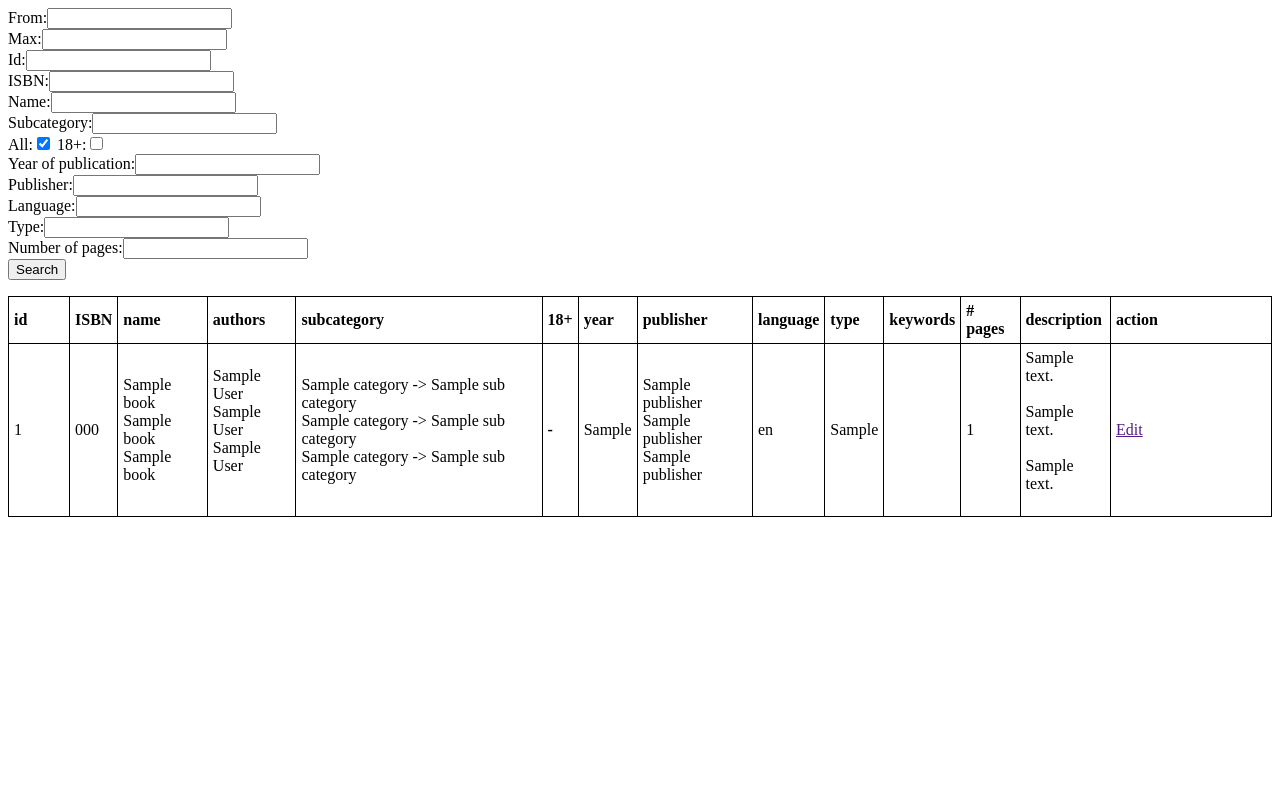
After one commit to Uaman/NextBook, a Java web app: template src/main/webapp/WEB-INF/views/admin/books/manage-books.jsp in a window 1280 px wide. The commit adds this page. Run offline with Tomcat 11, a stand-in JSP engine, Linux system fonts and the light colour scheme; the template is opened without the code that fills it: most values are stand-ins (such as "Sample title", 1, 10 or a date in 2020).

Commit message:
books output for admin
-"manage books" page

```diff
--- a/src/main/resources/messages.properties
+++ b/src/main/resources/messages.properties
@@ -14,6 +14,8 @@ user.edit.password.new.password = New password:
 user.edit.password.new.password.confirm = Confirm new password:
 
 authors.manageAuthors = Manage authors
+
+books.manageBooks = Manage books
 
 publishers.managePublishers = Manage publishers
 
--- /dev/null
+++ b/src/main/webapp/WEB-INF/views/admin/books/manage-books.jsp
@@ -0,0 +1,135 @@
+<%--
+  Created by IntelliJ IDEA.
+  User: Polomani
+  Date: 03.08.2015
+  Time: 16:47
+  To change this template use File | Settings | File Templates.
+--%>
+<%@ page contentType="text/html;charset=UTF-8" language="java" %>
+<%@ taglib prefix="c" uri="http://java.sun.com/jsp/jstl/core" %>
+
+<html>
+<head>
+  <title>Books-manager</title>
+  <style>
+    table{
+      width: 100%;
+    }
+    table, th, td{
+      border: 1px solid black;
+      text-align: left;
+    }
+    th, td{
+      padding: 5px;
+    }
+  </style>
+</head>
+<body>
+
+<form id="filterForm">
+  <label>From:<input type="text" id="from"/></label> <br />
+  <label>Max:<input type="text" id="max"/></label> <br />
+  <label>Id:<input type="text" id="id"/></label> <br />
+  <label>ISBN:<input type="text" id="isbn"/></label> <br />
+  <label>Name:<input type="text" id="name"/></label> <br />
+  <label>Subcategory:<input type="text" id="subCategory"/></label> <br />
+  <label>All:<input type="checkbox" id="all" checked></label> <label>18+:<input type="checkbox" id="eighteenPlus"></label> <br />
+  <label>Year of publication:<input type="text" id="yearOfPublication"/></label> <br />
+  <label>Publisher:<input type="text" id="publisher"/></label> <br />
+  <label>Language:<input type="text" id="language"/></label> <br />
+  <label>Type:<input type="text" id="typeOfBook"/></label> <br />
+  <label>Number of pages:<input type="text" id="numberOfPages"/></label> <br />
+  <input value="Search" type="submit">
+</form>
+
+<table style="border-collapse:collapse;" width="100%" id="added">
+  <tr>
+    <th width="50px">id</th>
+    <th>ISBN</th>
+    <th>name</th>
+    <th>authors</th>
+    <th>subcategory</th>
+    <th width="20px">18+</th>
+    <th>year</th>
+    <th>publisher</th>
+    <th>language</th>
+    <th>type</th>
+    <th>keywords</th>
+    <th># pages</th>
+    <th>description</th>
+    <th width="150px">action</th>
+  </tr>
+  <tbody>
+  <c:forEach var="book" items="${books}">
+    <tr>
+      <td>
+          ${book.id}
+      </td>
+      <td>
+          ${book.isbn}
+      </td>
+      <td>
+          ${book.uaName}<br />
+          ${book.ruName}<br />
+          ${book.enName}<br />
+      </td>
+      <td>
+        <c:forEach items="${book.authors}" var="author">
+          ${author.firstNameUa} ${author.lastNameUa}<br />
+          ${author.firstNameRu} ${author.lastNameRu}<br />
+          ${author.firstNameEn} ${author.lastNameEn}<br /><br />
+        </c:forEach>
+      </td>
+      <td>
+          ${book.subCategory.category.nameUa} -> ${book.subCategory.nameUa}<br />
+          ${book.subCategory.category.nameRu} -> ${book.subCategory.nameRu}<br />
+          ${book.subCategory.category.nameEn} -> ${book.subCategory.nameEn}<br />
+      </td>
+      <td>
+        <b>
+          <c:choose>
+            <c:when test="${book.eighteenPlus==true}">
+              +
+            </c:when>
+            <c:otherwise>
+              -
+            </c:otherwise>
+          </c:choose>
+        </b>
+      </td>
+      <td>
+          ${book.yearOfPublication}
+      </td>
+      <td>
+          ${book.publisher.nameUa}<br />
+          ${book.publisher.nameRu}<br />
+          ${book.publisher.nameEn}<br />
+      </td>
+      <td>
+          ${book.language}
+      </td>
+      <td>
+          ${book.typeOfBook}
+      </td>
+      <td>
+        <c:forEach items="${book.keywords}" var="keyword">
+          ${keyword.keyword}
+        </c:forEach>
+      </td>
+      <td>
+          ${book.numberOfPages}
+      </td>
+      <td>
+          ${book.descriptionUa}<br /><br />
+          ${book.descriptionRu}<br /><br />
+          ${book.descriptionEn}<br /><br />
+      </td>
+      <td>
+        <a href="">Edit</a>
+      </td>
+    </tr>
+  </c:forEach>
+  </tbody>
+</table>
+</body>
+</html>
--- a/src/main/webapp/WEB-INF/views/admin/publishers/manage-users.jsp
+++ b/src/main/webapp/WEB-INF/views/admin/publishers/manage-users.jsp
@@ -20,11 +20,6 @@
     }
     th, td{
       padding: 5px;
-    }
-    .sinput
-    {
-      width:100%;
-      height:100%;
     }
   </style>
 </head>
--- a/src/main/webapp/WEB-INF/views/admin/publishers/publishers-admin.jsp
+++ b/src/main/webapp/WEB-INF/views/admin/publishers/publishers-admin.jsp
@@ -24,11 +24,6 @@
     }
     th, td{
       padding: 5px;
-    }
-    .sinput
-    {
-      width:100%;
-      height:100%;
     }
   </style>
 </head>
--- a/src/main/webapp/WEB-INF/views/main/index.jsp
+++ b/src/main/webapp/WEB-INF/views/main/index.jsp
@@ -36,6 +36,7 @@
     </security:authorize>
 
     <security:authorize access="hasRole('ROLE_ADMIN')">
+        <li><a href="/admin/books/all"><spring:message code="books.manageBooks" /></a></li>
         <li><a href="/admin/users/all"><spring:message code="users.manageUsers" /></a></li>
         <li><a href="/admin/authors/all"><spring:message code="authors.manageAuthors" /></a></li>
         <li><a href="/admin/publishers/all"><spring:message code="publishers.managePublishers" /></a></li>
--- a/src/main/webapp/WEB-INF/views/users/profile.jsp
+++ b/src/main/webapp/WEB-INF/views/users/profile.jsp
@@ -27,6 +27,7 @@
         </security:authorize>
 
         <security:authorize access="hasRole('ROLE_ADMIN')">
+            <li><a href="/admin/books/all"><spring:message code="books.manageBooks" /></a></li>
             <li><a href="/admin/users/all"><spring:message code="users.manageUsers" /></a></li>
             <li><a href="/admin/authors/all"><spring:message code="authors.manageAuthors" /></a></li>
             <li><a href="/admin/publishers/all"><spring:message code="publishers.managePublishers" /></a></li>
```
Also changed, not shown: src/main/java/com/nextbook/controllers/cabinet/admin/AdminBookController.java (+89 -10 lines).
